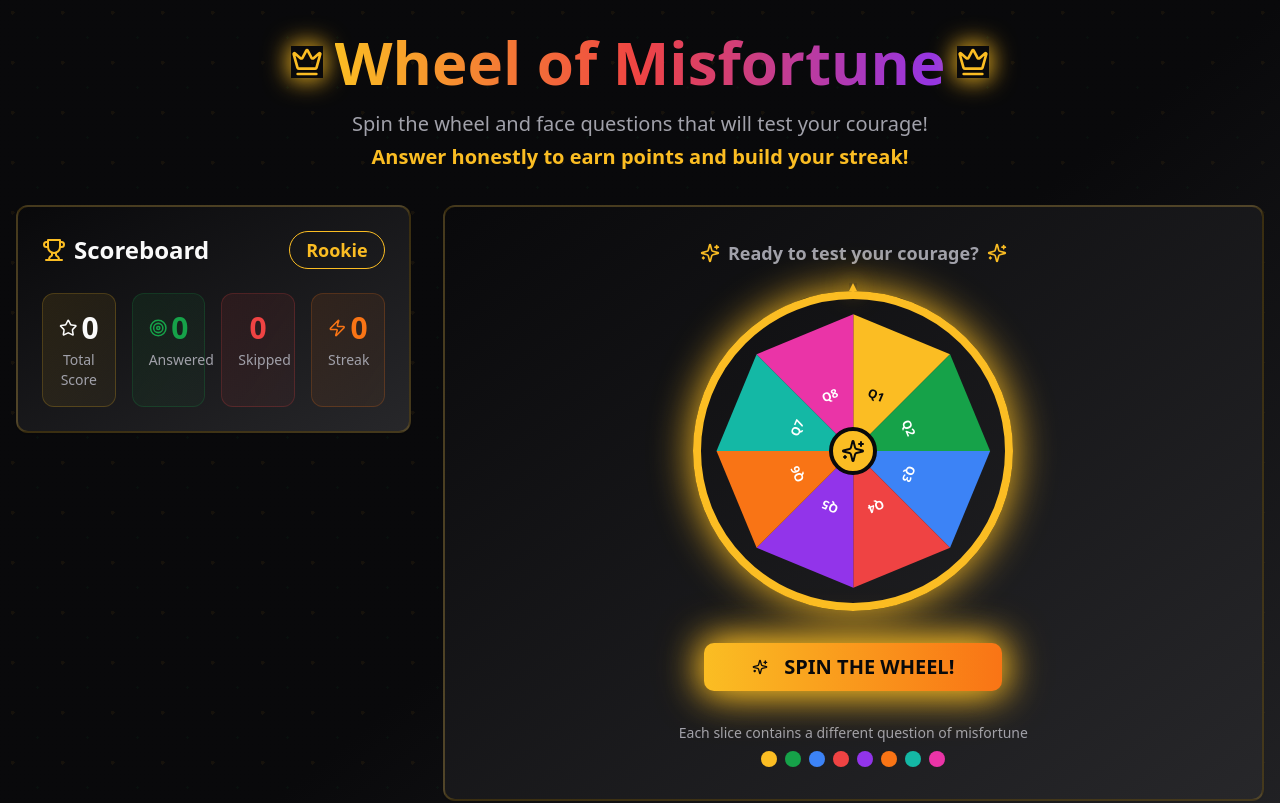
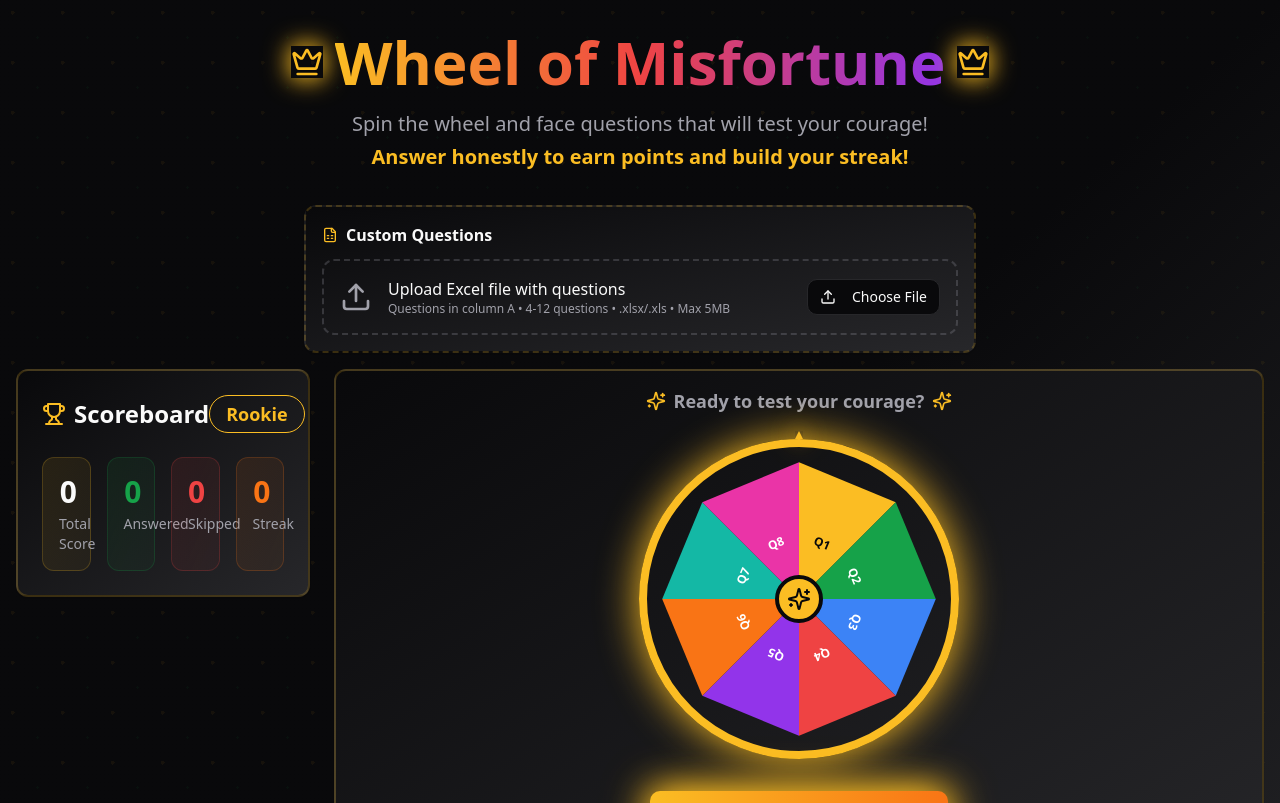
Before and after one commit to itopia-tech/spin-a-whirl-quiz, a React (Vite) app: page / in a window 1280 px wide. Shown: the top 803 px of the page. Built offline with nearby package versions, Linux system fonts and the light colour scheme.

Commit message:
Reverted to commit 9dd0c624128f80d8fc6cd2bb6339d85f87d14a75

```diff
--- a/package.json
+++ b/package.json
@@ -59,6 +59,7 @@
     "tailwind-merge": "^2.6.0",
     "tailwindcss-animate": "^1.0.7",
     "vaul": "^0.9.9",
+    "xlsx": "^0.18.5",
     "zod": "^3.25.76"
   },
   "devDependencies": {
--- /dev/null
+++ b/src/components/ExcelUpload.tsx
@@ -0,0 +1,236 @@
+import React, { useState, useCallback } from 'react';
+import { Button } from '@/components/ui/button';
+import { Card } from '@/components/ui/card';
+import { Input } from '@/components/ui/input';
+import { Alert, AlertDescription } from '@/components/ui/alert';
+import { Upload, FileSpreadsheet, X, Check } from 'lucide-react';
+import * as XLSX from 'xlsx';
+
+interface ExcelUploadProps {
+  onQuestionsLoaded: (questions: string[]) => void;
+  onClear: () => void;
+  questionCount?: number;
+}
+
+export const ExcelUpload: React.FC<ExcelUploadProps> = ({
+  onQuestionsLoaded,
+  onClear,
+  questionCount = 0
+}) => {
+  const [isDragging, setIsDragging] = useState(false);
+  const [isProcessing, setIsProcessing] = useState(false);
+  const [error, setError] = useState<string>('');
+  const [uploadStatus, setUploadStatus] = useState<'idle' | 'success' | 'error'>('idle');
+
+  const processExcelFile = useCallback((file: File) => {
+    setIsProcessing(true);
+    setError('');
+
+    const reader = new FileReader();
+    reader.onload = (e) => {
+      try {
+        const data = new Uint8Array(e.target?.result as ArrayBuffer);
+        const workbook = XLSX.read(data, { type: 'array' });
+
+        // Get first worksheet
+        const worksheetName = workbook.SheetNames[0];
+        const worksheet = workbook.Sheets[worksheetName];
+
+        // Convert to JSON
+        const jsonData = XLSX.utils.sheet_to_json(worksheet, { header: 1 }) as string[][];
+
+        // Extract questions (skip empty rows)
+        const questions: string[] = [];
+        for (let i = 0; i < jsonData.length; i++) {
+          const row = jsonData[i];
+          if (row && row[0] && typeof row[0] === 'string') {
+            const question = row[0].trim();
+            // Skip headers
+            if (question.toLowerCase() !== 'question' && question.toLowerCase() !== 'questions') {
+              if (question.length > 5) { // Basic validation
+                questions.push(question);
+              }
+            }
+          }
+        }
+
+        if (questions.length === 0) {
+          setError('No valid questions found in the Excel file. Make sure questions are in column A.');
+          setUploadStatus('error');
+        } else if (questions.length < 4) {
+          setError('At least 4 questions are required for the wheel.');
+          setUploadStatus('error');
+        } else if (questions.length > 12) {
+          setError('Maximum 12 questions allowed. Only the first 12 will be used.');
+          onQuestionsLoaded(questions.slice(0, 12));
+          setUploadStatus('success');
+        } else {
+          onQuestionsLoaded(questions);
+          setUploadStatus('success');
+        }
+
+      } catch (err) {
+        setError('Failed to read Excel file. Please ensure it\'s a valid .xlsx or .xls file.');
+        setUploadStatus('error');
+      }
+      setIsProcessing(false);
+    };
+
+    reader.onerror = () => {
+      setError('Failed to read file.');
+      setUploadStatus('error');
+      setIsProcessing(false);
+    };
+
+    reader.readAsArrayBuffer(file);
+  }, [onQuestionsLoaded]);
+
+  const handleFileSelect = useCallback((file: File) => {
+    // Validate file type
+    const validTypes = [
+      'application/vnd.openxmlformats-officedocument.spreadsheetml.sheet',
+      'application/vnd.ms-excel',
+      '.xlsx',
+      '.xls'
+    ];
+
+    const isValidType = validTypes.some(type =>
+      file.type === type || file.name.toLowerCase().endsWith(type)
+    );
+
+    if (!isValidType) {
+      setError('Please select a valid Excel file (.xlsx or .xls)');
+      setUploadStatus('error');
+      return;
+    }
+
+    // Validate file size (5MB limit)
+    if (file.size > 5 * 1024 * 1024) {
+      setError('File too large. Please select a file under 5MB.');
+      setUploadStatus('error');
+      return;
+    }
+
+    processExcelFile(file);
+  }, [processExcelFile]);
+
+  const handleDrop = useCallback((e: React.DragEvent) => {
+    e.preventDefault();
+    setIsDragging(false);
+
+    const files = Array.from(e.dataTransfer.files);
+    if (files.length > 0) {
+      handleFileSelect(files[0]);
+    }
+  }, [handleFileSelect]);
+
+  const handleFileInputChange = useCallback((e: React.ChangeEvent<HTMLInputElement>) => {
+    const files = Array.from(e.target.files || []);
+    if (files.length > 0) {
+      handleFileSelect(files[0]);
+    }
+  }, [handleFileSelect]);
+
+  const handleClear = () => {
+    setError('');
+    setUploadStatus('idle');
+    onClear();
+  };
+
+  return (
+    <Card className="p-4 bg-gradient-to-br from-card to-muted border-2 border-dashed border-primary/20">
+      <div className="space-y-3">
+        <div className="flex items-center justify-between">
+          <div className="flex items-center gap-2">
+            <FileSpreadsheet className="w-4 h-4 text-primary" />
+            <h3 className="text-base font-semibold">Custom Questions</h3>
+          </div>
+          {questionCount > 0 && (
+            <div className="flex items-center gap-2">
+              <span className="text-sm text-muted-foreground">
+                {questionCount} questions loaded
+              </span>
+              <Button
+                onClick={handleClear}
+                variant="outline"
+                size="sm"
+                className="h-8"
+              >
+                <X className="w-4 h-4 mr-1" />
+                Clear
+              </Button>
+            </div>
+          )}
+        </div>
+
+        {uploadStatus === 'idle' && (
+          <div
+            className={`border-2 border-dashed rounded-lg p-4 text-center transition-colors ${
+              isDragging
+                ? 'border-primary bg-primary/5'
+                : 'border-muted-foreground/25 hover:border-primary/50'
+            }`}
+            onDrop={handleDrop}
+            onDragOver={(e) => {
+              e.preventDefault();
+              setIsDragging(true);
+            }}
+            onDragLeave={() => setIsDragging(false)}
+          >
+            <div className="flex items-center justify-center gap-4">
+              <Upload className="w-8 h-8 text-muted-foreground" />
+              <div className="flex-1 text-left">
+                <p className="text-base font-medium">
+                  {isDragging ? 'Drop your Excel file here' : 'Upload Excel file with questions'}
+                </p>
+                <p className="text-xs text-muted-foreground">
+                  Questions in column A • 4-12 questions • .xlsx/.xls • Max 5MB
+                </p>
+              </div>
+              <div>
+              <Input
+                id="excel-upload"
+                type="file"
+                accept=".xlsx,.xls"
+                onChange={handleFileInputChange}
+                className="hidden"
+              />
+                <label htmlFor="excel-upload" className="cursor-pointer">
+                  <Button variant="outline" size="sm">
+                    <Upload className="w-4 h-4 mr-2" />
+                    Choose File
+                  </Button>
+                </label>
+              </div>
+            </div>
+          </div>
+        )}
+
+        {uploadStatus === 'success' && (
+          <Alert className="border-green-200 bg-green-50">
+            <Check className="w-4 h-4 text-green-600" />
+            <AlertDescription className="text-green-800">
+              Successfully loaded {questionCount} custom questions for your wheel!
+            </AlertDescription>
+          </Alert>
+        )}
+
+        {isProcessing && (
+          <Alert>
+            <FileSpreadsheet className="w-4 h-4 animate-pulse" />
+            <AlertDescription>
+              Processing Excel file... Please wait.
+            </AlertDescription>
+          </Alert>
+        )}
+
+        {error && (
+          <Alert variant="destructive">
+            <X className="w-4 h-4" />
+            <AlertDescription>{error}</AlertDescription>
+          </Alert>
+        )}
+      </div>
+    </Card>
+  );
+};
--- a/src/components/WheelOfFortune.tsx
+++ b/src/components/WheelOfFortune.tsx
@@ -13,6 +13,7 @@ interface WheelOfFortuneProps {
   onQuestionSelected: (question: string) => void;
   isSpinning: boolean;
   setIsSpinning: (spinning: boolean) => void;
+  customQuestions?: string[];
 }
 
 const questions = [
@@ -40,16 +41,19 @@ const wheelColors = [
 export const WheelOfFortune: React.FC<WheelOfFortuneProps> = ({
   onQuestionSelected,
   isSpinning,
-  setIsSpinning
+  setIsSpinning,
+  customQuestions
 }) => {
   const wheelRef = useRef<HTMLDivElement>(null);
   const [rotation, setRotation] = useState(0);
 
-  const segments: WheelSegment[] = questions.map((question, index) => ({
+  const activeQuestions = customQuestions && customQuestions.length >= 4 ? customQuestions : questions;
+
+  const segments: WheelSegment[] = activeQuestions.map((question, index) => ({
     id: index,
     question,
-    color: wheelColors[index].color,
-    textColor: wheelColors[index].textColor
+    color: wheelColors[index % wheelColors.length].color,
+    textColor: wheelColors[index % wheelColors.length].textColor
   }));
 
   const spinWheel = () => {
--- a/src/pages/Index.tsx
+++ b/src/pages/Index.tsx
@@ -2,6 +2,7 @@ import React, { useState } from 'react';
 import { WheelOfFortune } from '@/components/WheelOfFortune';
 import { QuestionModal } from '@/components/QuestionModal';
 import { Scoreboard } from '@/components/Scoreboard';
+import { ExcelUpload } from '@/components/ExcelUpload';
 import { Card } from '@/components/ui/card';
 import { Sparkles, Crown } from 'lucide-react';
 
@@ -13,6 +14,7 @@ const Index = () => {
   const [questionsAnswered, setQuestionsAnswered] = useState(0);
   const [questionsSkipped, setQuestionsSkipped] = useState(0);
   const [streak, setStreak] = useState(0);
+  const [customQuestions, setCustomQuestions] = useState<string[]>([]);
 
   const handleQuestionSelected = (question: string) => {
     setCurrentQuestion(question);
@@ -35,6 +37,14 @@ const Index = () => {
   const handleCloseModal = () => {
     setIsQuestionModalOpen(false);
     setCurrentQuestion('');
+  };
+
+  const handleQuestionsLoaded = (questions: string[]) => {
+    setCustomQuestions(questions);
+  };
+
+  const handleClearQuestions = () => {
+    setCustomQuestions([]);
   };
 
   return (
@@ -66,8 +76,17 @@ const Index = () => {
           </p>
         </div>
 
+        {/* Excel Upload */}
+        <div className="max-w-2xl mx-auto mb-4">
+          <ExcelUpload
+            onQuestionsLoaded={handleQuestionsLoaded}
+            onClear={handleClearQuestions}
+            questionCount={customQuestions.length}
+          />
+        </div>
+
         {/* Game Layout */}
-        <div className="grid lg:grid-cols-3 gap-8 max-w-7xl mx-auto">
+        <div className="grid lg:grid-cols-4 gap-6 max-w-7xl mx-auto">
           {/* Scoreboard */}
           <div className="lg:col-span-1 order-2 lg:order-1">
             <Scoreboard
@@ -79,8 +98,8 @@ const Index = () => {
           </div>
 
           {/* Wheel */}
-          <div className="lg:col-span-2 order-1 lg:order-2">
-            <Card className="p-8 bg-gradient-to-br from-card to-muted border-2 border-primary/20">
+          <div className="lg:col-span-3 order-1 lg:order-2">
+            <Card className="p-4 bg-gradient-to-br from-card to-muted border-2 border-primary/20">
               <div className="flex flex-col items-center">
                 <div className="mb-6">
                   <div className="flex items-center gap-2 text-lg font-semibold text-center">
@@ -102,6 +121,7 @@ const Index = () => {
                   onQuestionSelected={handleQuestionSelected}
                   isSpinning={isSpinning}
                   setIsSpinning={setIsSpinning}
+                  customQuestions={customQuestions}
                 />
 
                 {!isSpinning && (
```
Also changed, not shown: 1 other file (tests, documents, lock files or other folders).
